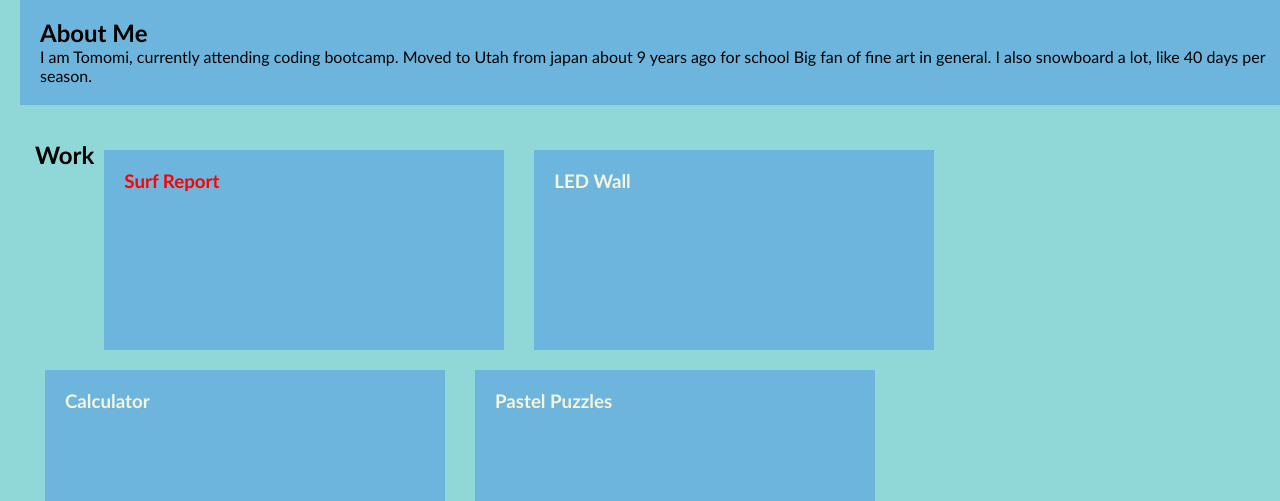
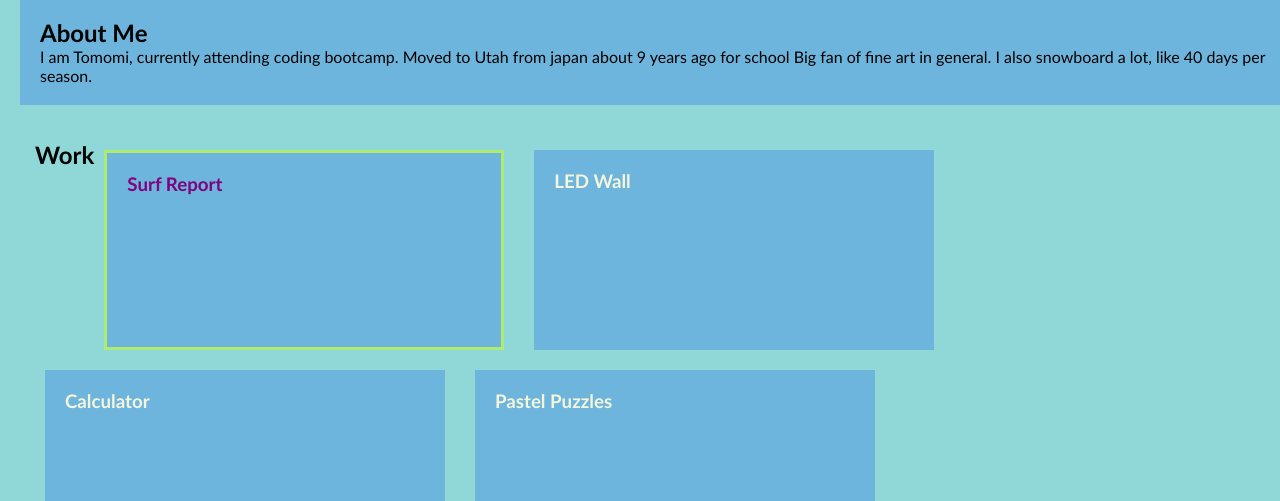
Before and after one commit to tomomimiya/advancedCSS-challenge, a plain HTML site: page index.html in a window 1280 px wide. In both pictures the pointer is over the element "Surf Report". Shown: the part 299-800 px from the top of the page. Drawn offline with Linux system fonts and the light colour scheme.

Commit message:
css hover color modified

```diff
--- a/assets/style.css
+++ b/assets/style.css
@@ -45,8 +45,9 @@ main {
     color: beige;
 }
 .sub-container:hover {
-    color: red;
+    color: purple;
     border: black;
+    border: 3px solid rgb(173, 236, 110);
 }
 .sub-container {
     margin-right: 20px;
```
